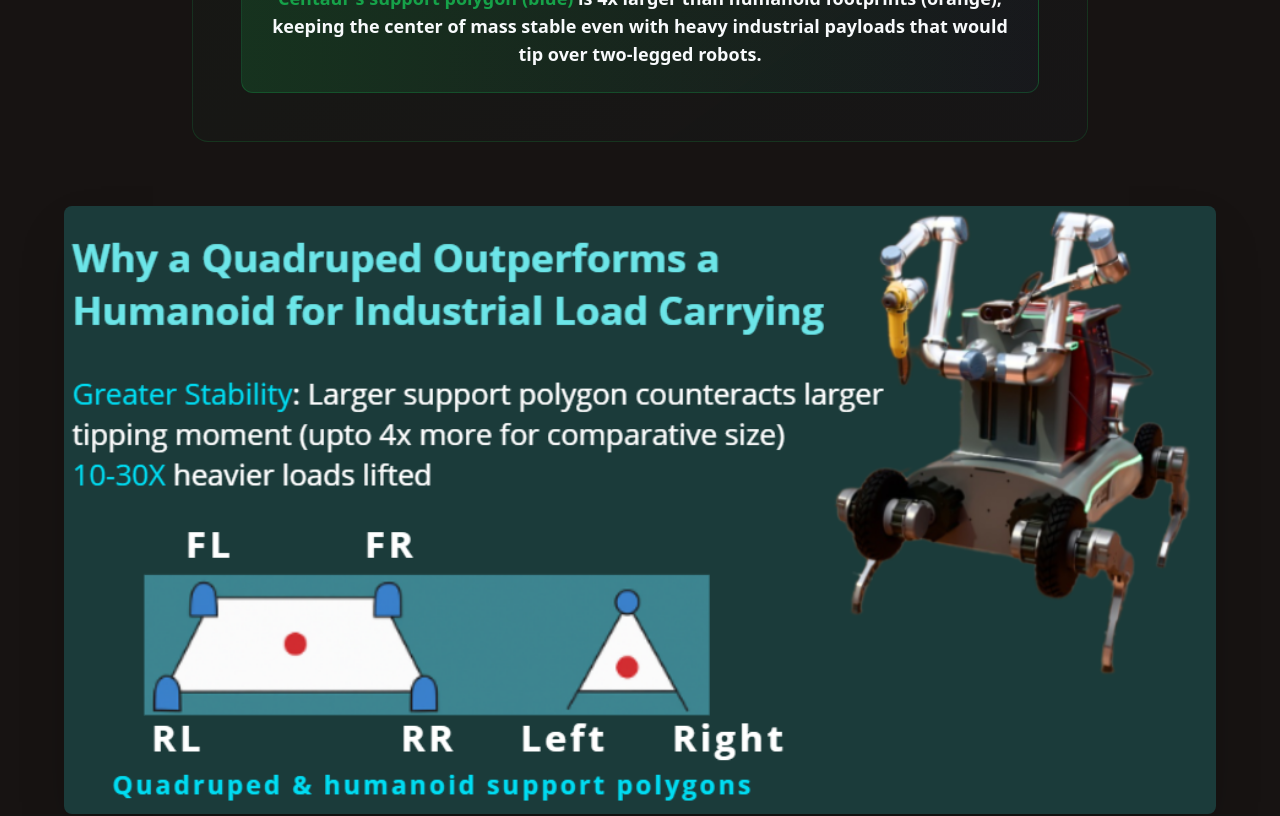
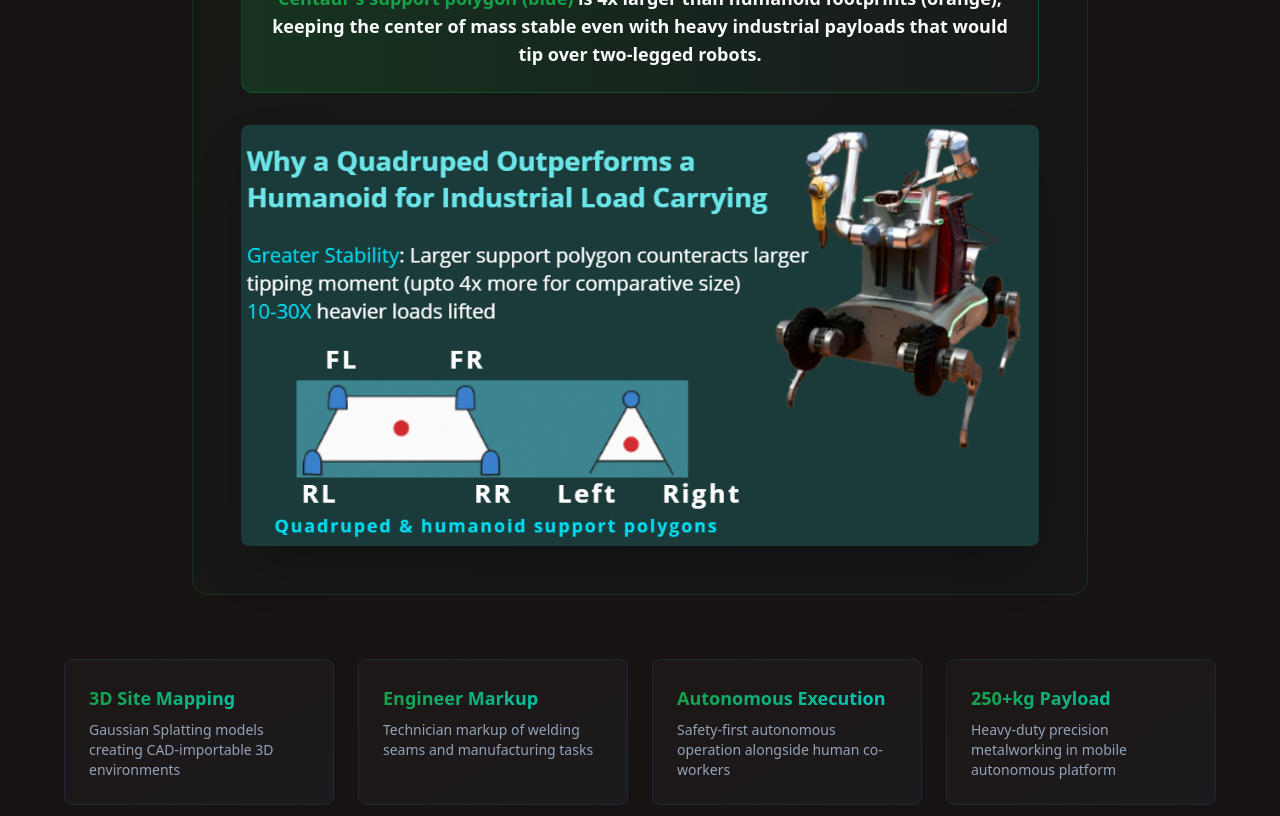
Before and after one commit to jaychak/rainier-web-forge-39, a React (Vite) app: page / in a window 1280 px wide. Shown: the part 1700-2516 px from the top of the page. Built offline with nearby package versions, Linux system fonts and the light colour scheme.

Commit message:
Adjust image in limitations box
Adjusted the image within the 'Breaking Physical Limitations' box to fit appropriately.

```diff
--- a/src/components/SolutionSection.tsx
+++ b/src/components/SolutionSection.tsx
@@ -68,22 +68,22 @@ export const SolutionSection = () => {
               </div>
             </div>
 
-            <div className="text-center">
+            <div className="text-center mb-8">
               <div className="bg-gradient-to-r from-primary/20 to-secondary/20 rounded-xl p-6 border border-primary/30">
                 <p className="text-lg font-semibold text-foreground">
                   <span className="text-primary">Centaur's support polygon (blue)</span> is 4x larger than humanoid footprints (orange), keeping the center of mass stable even with heavy industrial payloads that would tip over two-legged robots.
                 </p>
               </div>
             </div>
+
+            <div className="text-center">
+              <img
+                src="/lovable-uploads/5ce270f4-5558-4bbc-8b22-178e2d548355.png"
+                alt="Why a Quadruped Outperforms a Humanoid for Industrial Load Carrying - Greater stability and larger support polygon"
+                className="w-full h-auto rounded-lg shadow-2xl"
+              />
+            </div>
           </div>
-        </div>
-
-        <div className="max-w-6xl mx-auto">
-          <img
-            src="/lovable-uploads/5ce270f4-5558-4bbc-8b22-178e2d548355.png"
-            alt="Why a Quadruped Outperforms a Humanoid for Industrial Load Carrying - Greater stability and larger support polygon"
-            className="w-full h-auto rounded-lg shadow-2xl"
-          />
         </div>
 
         <div className="mt-16 grid grid-cols-1 md:grid-cols-2 lg:grid-cols-4 gap-6 max-w-6xl mx-auto">
```
